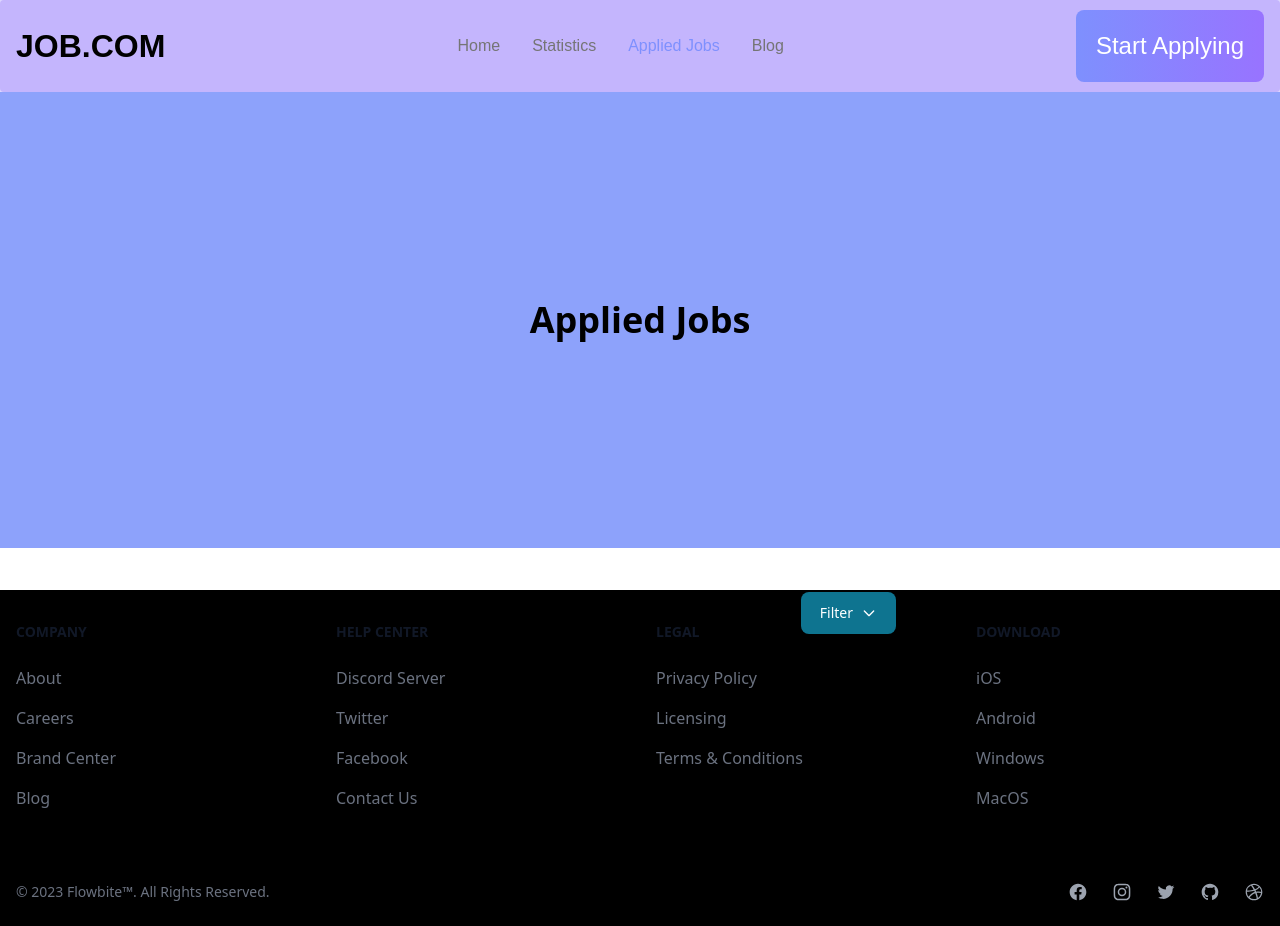
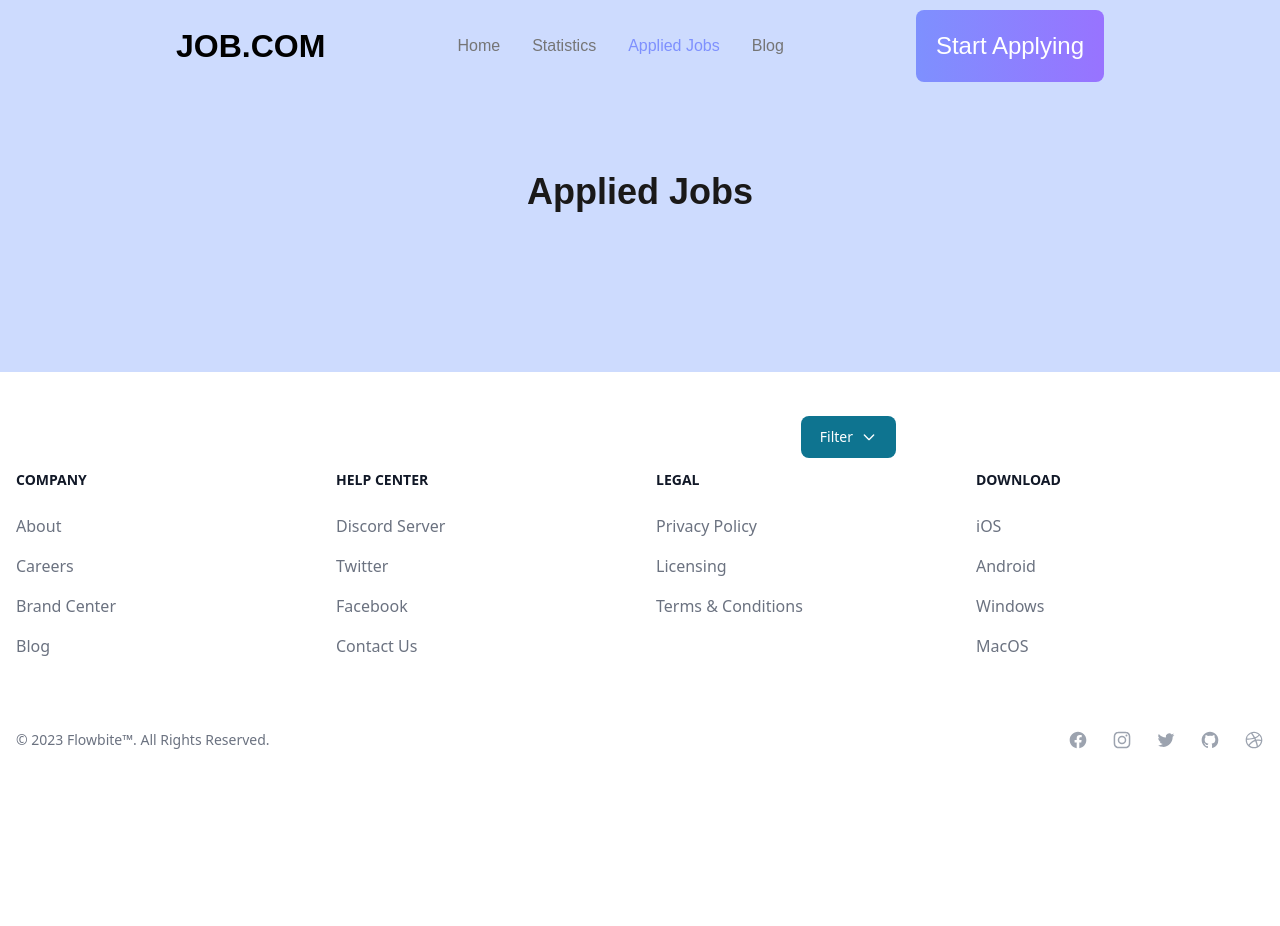
Before and after one commit to kamrulhasananik019/JOB.COM, a React (Vite) app: page /AppliedJobs in a window 1280 px wide. After the commit the page ends 800 px from the top, so only its background shows below. Built offline with nearby package versions, Linux system fonts and the light colour scheme.

Commit message:
HEader fix

```diff
--- a/src/Components/AppliedJobs/AppliedJobs.jsx
+++ b/src/Components/AppliedJobs/AppliedJobs.jsx
@@ -3,7 +3,8 @@ import { useLoaderData } from 'react-router-dom';
 import { getShoppingCart } from '../LocalSt/LocalStorage';
 import { Dropdown, Card, Button } from 'flowbite-react';
 import { MapPinIcon, CurrencyDollarIcon } from '@heroicons/react/24/solid';
-
+import '../Header/Header'
+import PageHeader from '../PageHeader/PageHeader';
 const AppliedJobs = () => {
   const jobCart = useLoaderData();
   const savedJobs = getShoppingCart();
@@ -22,8 +23,7 @@ const AppliedJobs = () => {
   return (
     <section>
        <div>
-                        <h2 className='bg-indigo-400 text-center font-bold
-                        py-52 page-title-style text-4xl'>Applied Jobs</h2></div>
+       <PageHeader title={'Applied Jobs'}></PageHeader></div>
 
       <div className='flex lg:justify-end relative lg:right-96 lg:top-11'>
         <Dropdown label="Filter">
--- a/src/Components/Blog/Blog.jsx
+++ b/src/Components/Blog/Blog.jsx
@@ -1,8 +1,12 @@
 import React from 'react';
+import PageHeader from '../PageHeader/PageHeader';
 
 const Blog = () => {
     return (
+      <div>
+           <PageHeader title={'Blogs'} ></PageHeader>
           <div className='my-32 '>
+
              <div className=' p-5 gap lg:px-32'>
                  <h1 className='text-3xl py-2'>when should we use context api ?</h1>
                  <h1 className='font-semibold py-2'>
@@ -51,6 +55,7 @@ const Blog = () => {
                  </h1>
              </div>
          </div>
+      </div>
     );
 };
 
--- a/src/Components/Cart/CartView.jsx
+++ b/src/Components/Cart/CartView.jsx
@@ -1,7 +1,8 @@
 import React, { useEffect, useState } from 'react';
 import { useParams } from 'react-router-dom';
 import { addToDb, getShoppingCart } from '../LocalSt/LocalStorage';
-
+import '../Header/Header'
+import PageHeader from '../PageHeader/PageHeader';
 const CartView = () => {
     const { id } = useParams();
     const [job, setJob] = useState([]);
@@ -10,7 +11,7 @@ const CartView = () => {
     useEffect(() => {
         async function fetchData() {
             try {
-                const res = await fetch('../../../public/fake.json');
+                const res = await fetch('../fake.json');
                 const data = await res.json();
                 setJob(data);
             } catch (error) {
@@ -32,8 +33,7 @@ const CartView = () => {
             {details && (
                 <div>
                     <div>
-                        <h2 className='bg-indigo-400 text-center font-bold
-                        py-52 page-title-style text-4xl'>Job Details</h2></div>
+                    <PageHeader title={'Job Description'}></PageHeader></div>
 
                     <div className='grid grid-cols-1 md:grid-cols-3 m-10 gap-5'>
                         <div className='text-lg col-span-1 '>
--- a/src/Components/Head2/Head2.jsx
+++ b/src/Components/Head2/Head2.jsx
@@ -17,7 +17,7 @@ useEffect(()=>{
         <p className='text-md lg:text-2xl'>Explore thousands of job opportunities with all the information you need. Its your future</p>
       </div>
       <div className='grid grid-cols-1 md:grid-cols-4 gap-5'>
-        {cards.map(cd=>  <div className='border w-56 p-8 text-center col-span-1 mx-auto bg-violet-50'>
+        {cards.map((cd, id)=>   <div className='border w-56 p-8 text-center col-span-1 mx-auto bg-violet-50'>
           <img src={cd.Category_logo} className='mx-auto w-20 h-20' alt='' />
           <h1 className='text-xl p-2'>{cd.Category_name}</h1>
           <p className='text-indigo-300'>{cd.Jobs_available}</p>
--- a/src/Components/Header/Header.css
+++ b/src/Components/Header/Header.css
@@ -37,3 +37,4 @@
     font-weight: 600px;
     color: white;
 }
+nav{background-color: transparent !important;}
--- a/src/Components/Header/Header.jsx
+++ b/src/Components/Header/Header.jsx
@@ -1,11 +1,12 @@
 import React from "react";
 import "./Header.css";
+import lg from '../../assets/All Images/Vector-1.png'
 import { Button, Navbar } from "flowbite-react";
 import { NavLink } from "react-router-dom";
 const Header = () => {
     return (
-     <section className="bg-violet-200 sticky top-0" >
-          <div className="mx-2 md:container md:mx-auto cp-font">
+     <section className=" sticky top-0" >
+          <div className="mx-2 md:container md:mx-auto cp-font sticky top-0">
           <Navbar className=" bg-violet-300" fluid={true} rounded={true}>
             <Navbar.Brand href="https://flowbite.com/%22%3E">
                 <span className="web-name-font self-center whitespace-nowrap text-xl font-semibold dark:text-white">
@@ -48,6 +49,7 @@ const Header = () => {
             </Navbar.Collapse>
         </Navbar>
           </div>
+
      </section>
     );
 };
--- a/src/Components/Main/Main.jsx
+++ b/src/Components/Main/Main.jsx
@@ -1,19 +1,19 @@
 import React from 'react';
 import Header from '../Header/Header';
 import '../Header/Header'
-import { Outlet } from 'react-router-dom';
+import { Outlet, useLocation } from 'react-router-dom';
 import Footer from '../Footer/Footer';
 
 
 const Main = () => {
+    const path = useLocation().pathname
     return (
-        <div>
-            <Header></Header>
-            <Outlet></Outlet>
-         <div className='bg-black '>
-         <Footer></Footer>
-         </div>
-
+        <div className={ (path === '/') && 'mx-5 lg:mx-40'}>
+        { (path === '/') && <Header></Header>}
+        <Outlet></Outlet>
+        <div className='footer-custom-clr mt-6'>
+        <Footer></Footer>
+        </div>
         </div>
     );
 };
--- /dev/null
+++ b/src/Components/PageHeader/PageHeader.css
@@ -0,0 +1,5 @@
+.page-title-style{
+    color: #1A1919;
+    font-family: 'Manrope', sans-serif;
+    font-style: normal;
+}
--- /dev/null
+++ b/src/Components/PageHeader/PageHeader.jsx
@@ -0,0 +1,16 @@
+import React from 'react';
+import Header from '../Header/Header';
+import './PageHeader.css'
+
+const PageHeader = ({title}) => {
+    return (
+        <div>
+            <div className='bg-indigo-200 px-5 pb-40 lg:px-40'>
+                <Header></Header>
+                <h2 className='text-center font-bold mt-20 page-title-style text-4xl'>{title}</h2>
+            </div>
+        </div>
+    );
+};
+
+export default PageHeader;
--- a/src/Components/Statistics/Statistics.jsx
+++ b/src/Components/Statistics/Statistics.jsx
@@ -1,5 +1,5 @@
 import React from 'react';
-
+import '../Header/Header'
 import {
     ComposedChart,
     Line,
@@ -12,6 +12,7 @@ import {
     Legend,
     ResponsiveContainer,
 } from 'recharts';
+import PageHeader from '../PageHeader/PageHeader';
 
 const data = [
 
@@ -28,9 +29,8 @@ const data = [
 const Statistics = () => {
     return (
         <div>
-             <div>
-                        <h2 className='bg-indigo-400 text-center font-bold
-                        py-52 page-title-style text-4xl'>Statistics</h2></div>
+            <PageHeader title={'Statistics'}></PageHeader>
+
             <div>
                 <ResponsiveContainer width="100%" height={400}>
                     <ComposedChart
```
Lines whose indentation alone changed are shown as unchanged.
